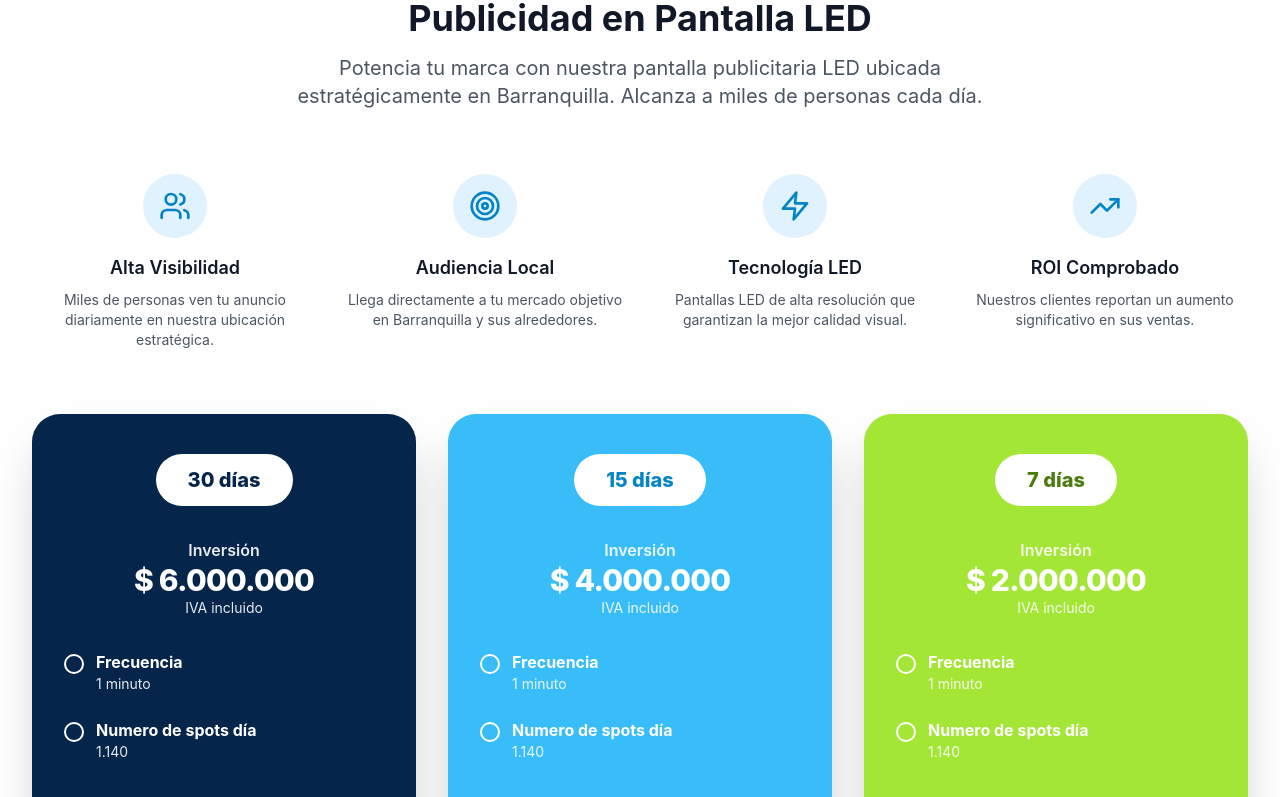
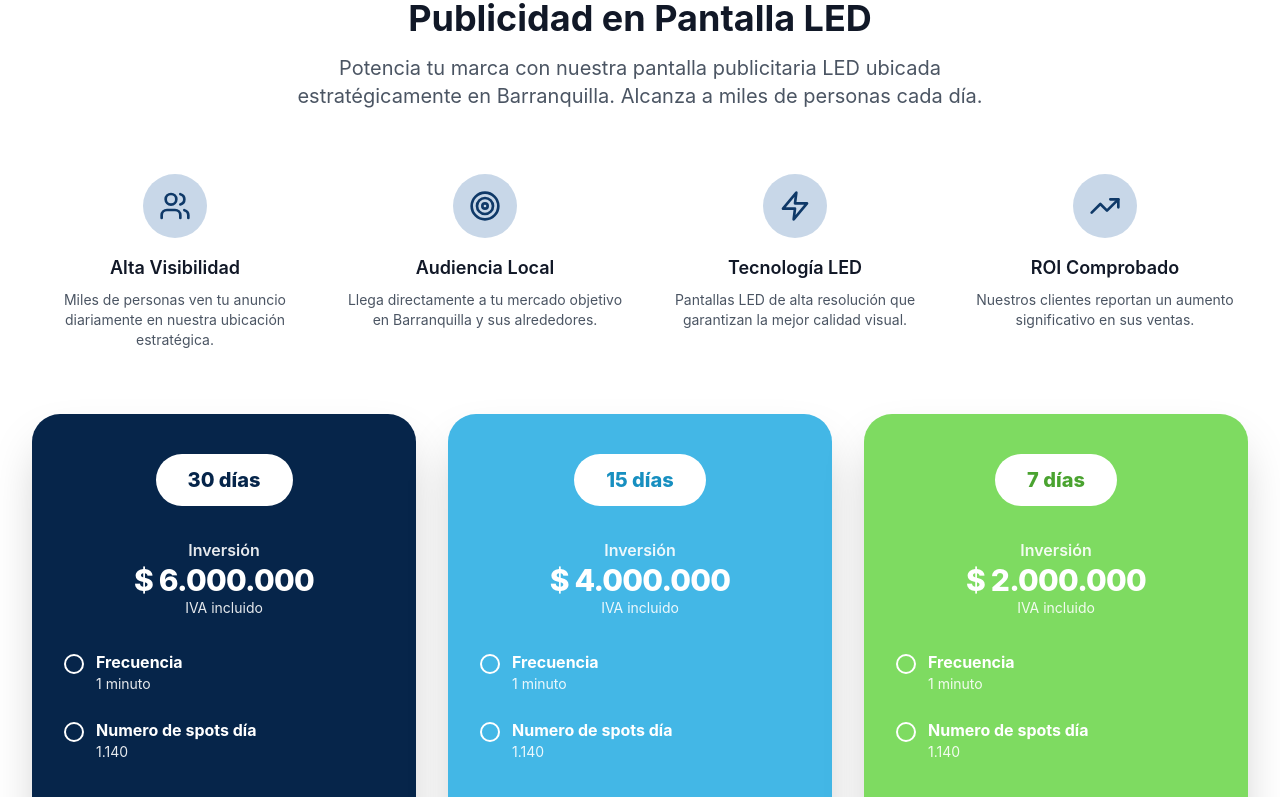
Before and after one commit to luisr353/Bparkin_landing, a Next.js app: page / in a window 1280 px wide. Shown: the part 2000-2797 px from the top of the page. Built offline with nearby package versions, Linux system fonts and the light colour scheme.

Commit message:
style: actualizar paleta de colores (primary/secondary/accent) segun brochure y aplicar en planes de publicidad

```diff
--- a/src/features/advertising/components/AdvertisingServices.tsx
+++ b/src/features/advertising/components/AdvertisingServices.tsx
@@ -13,9 +13,9 @@ export default function AdvertisingServices() {
       spotsPerDay: '1.140',
       totalSpots: '34.200',
       styles: {
-        card: 'bg-[#06254A] text-white',
-        badge: 'bg-white text-[#06254A]',
-        accent: 'bg-white text-[#06254A]'
+        card: 'bg-secondary-900 text-white',
+        badge: 'bg-white text-secondary-900',
+        accent: 'bg-white text-secondary-900'
       }
     },
     {
@@ -26,9 +26,9 @@ export default function AdvertisingServices() {
       spotsPerDay: '1.140',
       totalSpots: '17.100',
       styles: {
-        card: 'bg-sky-400 text-white',
-        badge: 'bg-white text-sky-600',
-        accent: 'bg-white text-sky-600'
+        card: 'bg-primary-400 text-white',
+        badge: 'bg-white text-primary-700',
+        accent: 'bg-white text-primary-700'
       }
     },
     {
@@ -39,9 +39,9 @@ export default function AdvertisingServices() {
       spotsPerDay: '1.140',
       totalSpots: '7.980',
       styles: {
-        card: 'bg-lime-400 text-white',
-        badge: 'bg-white text-lime-700',
-        accent: 'bg-white text-lime-700'
+        card: 'bg-accent-400 text-white',
+        badge: 'bg-white text-accent-700',
+        accent: 'bg-white text-accent-700'
       }
     }
   ]
--- a/tailwind.config.js
+++ b/tailwind.config.js
@@ -10,30 +10,43 @@ module.exports = {
   theme: {
     extend: {
       colors: {
+        // Paleta basada en el brochure (azules y verde)
         primary: {
-          50: '#eff6ff',
-          100: '#dbeafe',
-          200: '#bfdbfe',
-          300: '#93c5fd',
-          400: '#60a5fa',
-          500: '#3b82f6',
-          600: '#2563eb',
-          700: '#1d4ed8',
-          800: '#1e40af',
-          900: '#1e3a8a',
+          50: '#E7F7FF',
+          100: '#CBEFFE',
+          200: '#9EDFFB',
+          300: '#6CC9F0',
+          400: '#43B7E6',
+          500: '#2FAFDF',
+          600: '#1FA3D4',
+          700: '#178FC0',
+          800: '#0F77A1',
+          900: '#0A5F82',
         },
         secondary: {
-          50: '#f0f9ff',
-          100: '#e0f2fe',
-          200: '#bae6fd',
-          300: '#7dd3fc',
-          400: '#38bdf8',
-          500: '#0ea5e9',
-          600: '#0284c7',
-          700: '#0369a1',
-          800: '#075985',
-          900: '#0c4a6e',
-        }
+          50: '#E6EEF7',
+          100: '#C8D7E8',
+          200: '#9AB3CF',
+          300: '#6E8FB4',
+          400: '#426A98',
+          500: '#1F497C',
+          600: '#0F3968',
+          700: '#0A2F59',
+          800: '#08294F',
+          900: '#06254A',
+        },
+        accent: {
+          50: '#F0FBEF',
+          100: '#DCF7D6',
+          200: '#BDEFB0',
+          300: '#9BE686',
+          400: '#7EDB61',
+          500: '#66D044',
+          600: '#57BE38',
+          700: '#4AA330',
+          800: '#3D8529',
+          900: '#2E631F',
+        },
       },
       fontFamily: {
         sans: ['Inter', 'sans-serif'],
```
